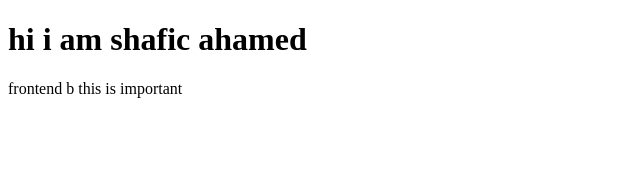
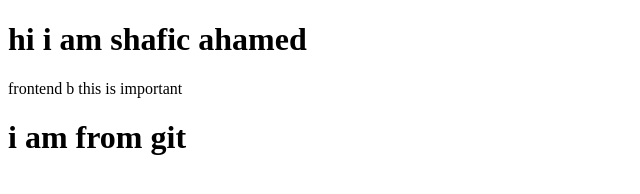
Before and after one commit to SHAFICAHAMED/learn, a plain HTML site: page index.html in a window 1280 px wide. Shown: the whole page, without its empty margins (0-640 px from the left). Drawn offline with Linux system fonts and the light colour scheme.

Commit message:
i am from git

```diff
--- a/index.html
+++ b/index.html
@@ -9,5 +9,6 @@
     <h1>hi i am shafic ahamed</h1>
     <h>frontend b</h>
     <h>this is important</h>
+    <h1>i am from git</h1>
 </body>
 </html>
```
